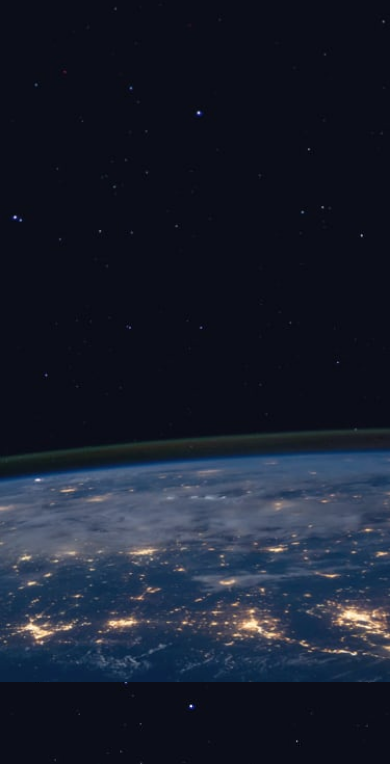
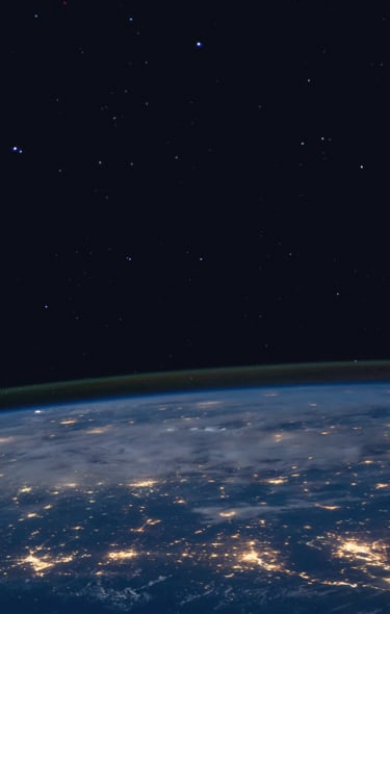
Before and after one commit to codesmiles/space-tourism-website-main, a plain HTML site: page index.html in a window 390 px wide. Shown: the part 80-844 px from the top of the page. Drawn offline with nearby package versions, Linux system fonts and the light colour scheme; a web font is replaced by a local one.

Commit message:
Updated index and deleted some things

```diff
--- a/index.html
+++ b/index.html
@@ -50,7 +50,7 @@
 
   </nav>
 
-  <img src="/starter-code/assets/home/background-home-mobile.jpg" class="bgImg" alt="">
+  <!-- <img src="/starter-code/assets/home/background-home-mobile.jpg" class="bgImg" alt=""> -->
 
   <div class="container-fluid main">
 
--- a/starter-code/styles/index.css
+++ b/starter-code/styles/index.css
@@ -10,9 +10,9 @@ font-size: 16px;
 
 }
 
-.bgImg{
+/* .bgImg{
 display: none;
-}
+} */
 nav{
 font-family: Barlow Condensed;
 font-style: normal;
@@ -63,13 +63,15 @@ color: #D0D6F9;
 @media (max-width: 575.98px) {
  body{
     background-image: url("/starter-code/assets/home/background-home-mobile.jpg");
+    background-repeat: no-repeat;
+    background-size: cover;
 
 }
 
-.bgImg{
+/* .bgImg{
 display: block;
 width: 100%;
-}
+} */
 
 
 .main{
```
Also changed, not shown: preview.jpg (deleted), 1 other file.
